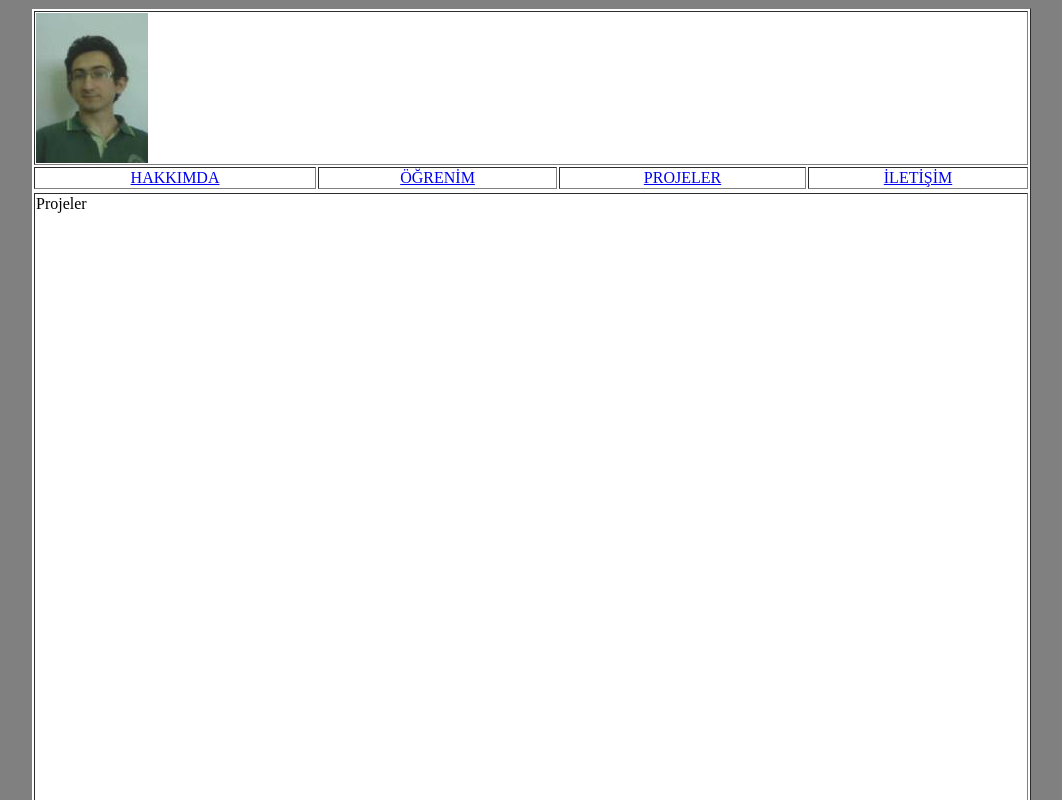
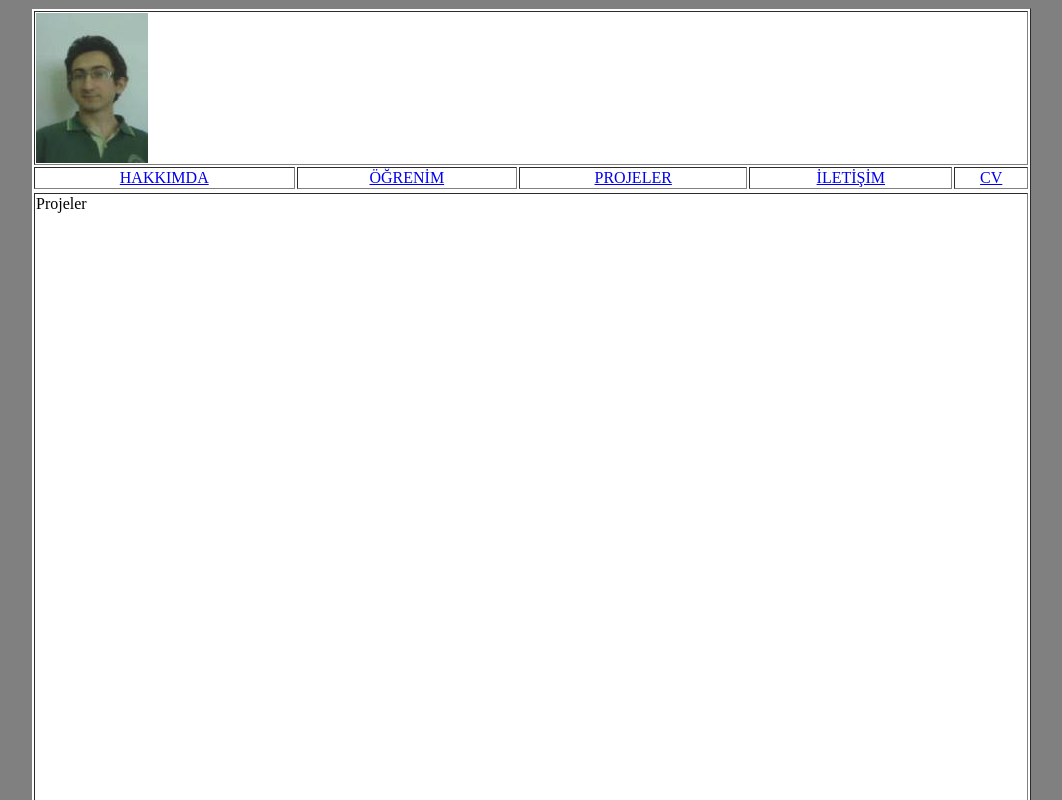
Before and after one commit to sefadedebek/sefadedebek.github.io, a plain HTML site: page projeler.html in a window 1280 px wide. Shown: the top 800 px of the page, without its empty margins (109-1171 px from the left). Drawn offline with Linux system fonts and the light colour scheme.

Commit message:
Update projeler.html

```diff
--- a/projeler.html
+++ b/projeler.html
@@ -14,6 +14,8 @@
 <td align="center"><a href="index.html"><font size="">HAKKIMDA</font></a></td>
 <td align="center"><a href="ogrenim.html">ÖĞRENİM</a></td><td align="center"><a href="projeler.html">PROJELER</a></td>
 <td align="center"><a href="iletisim.html">İLETİŞİM</a></td>
+<td align="center"><a href="cv.html">CV</a></td>
+
 </tr>
 <tr>
 
```
